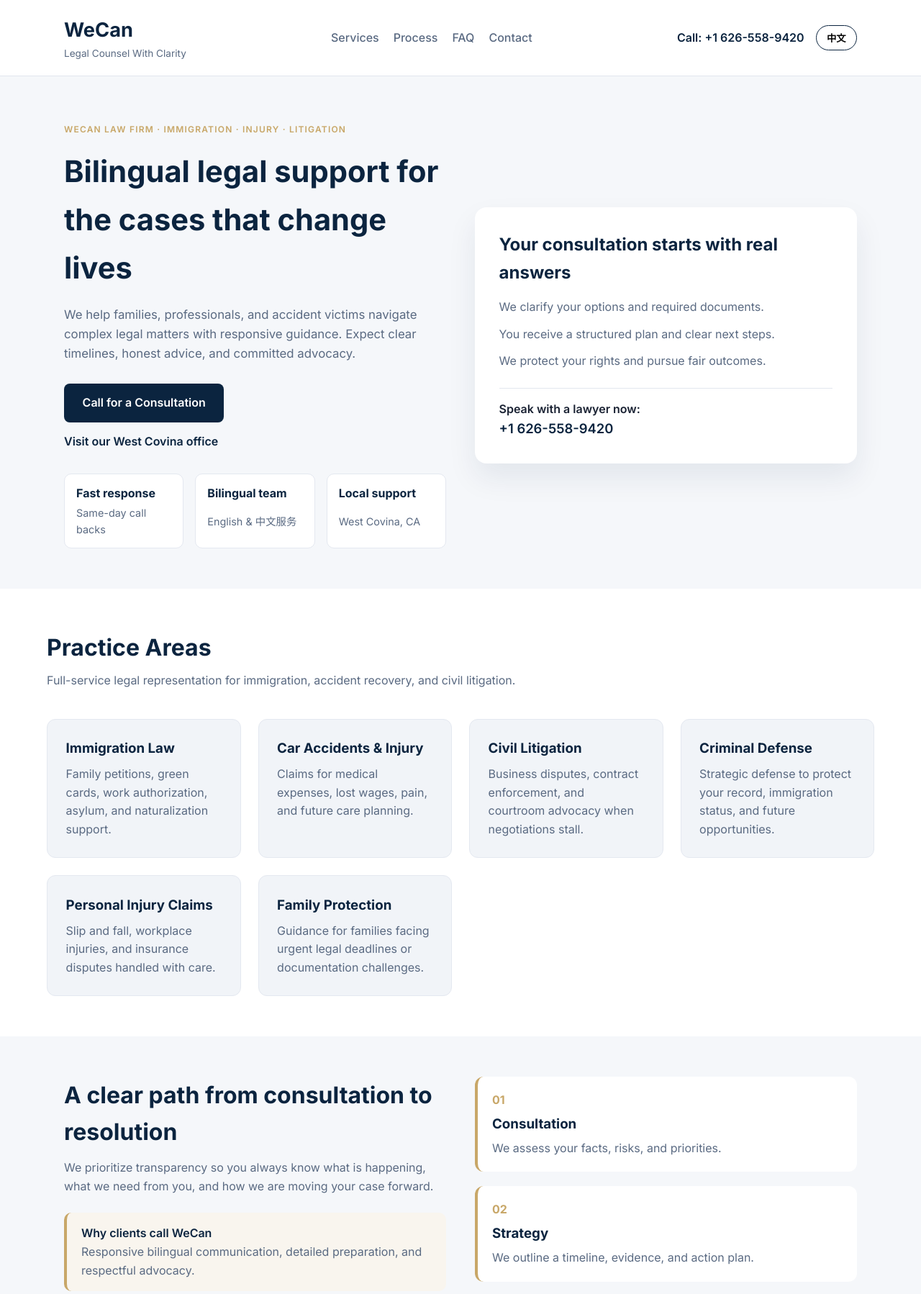
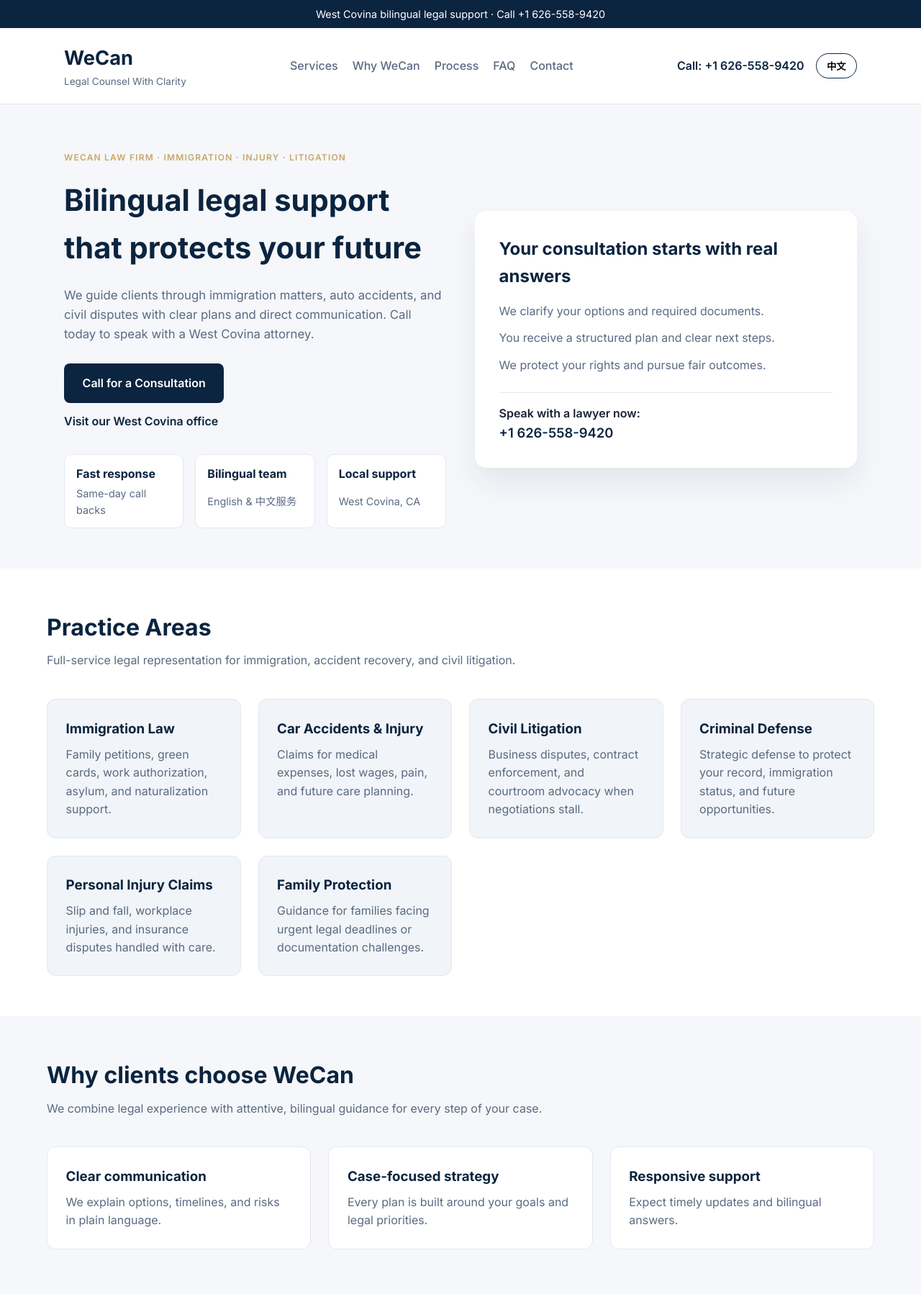
Before and after one commit to lvzhe/WeCanFirm, a website: page public/index.html in a window 1280 px wide. Shown: the top 1798 px of the page at 72% size. Drawn offline with Linux system fonts and the light colour scheme.

Commit message:
Refresh WeCan bilingual landing page

```diff
--- a/public/index.html
+++ b/public/index.html
@@ -12,6 +12,7 @@
       name="keywords"
       content="WeCan Law Firm, West Covina lawyer, immigration attorney, car accident lawyer, civil litigation, bilingual law firm"
     />
+    <meta name="robots" content="index, follow" />
     <link rel="canonical" href="https://wecanfirm.com" />
     <meta property="og:title" content="WeCan Law Firm | West Covina" />
     <meta
@@ -20,6 +21,11 @@
     />
     <meta property="og:type" content="website" />
     <meta property="og:url" content="https://wecanfirm.com" />
+    <meta property="og:locale" content="en_US" />
+    <meta property="og:site_name" content="WeCan Law Firm" />
+    <meta name="twitter:card" content="summary" />
+    <link rel="alternate" href="https://wecanfirm.com" hreflang="en" />
+    <link rel="alternate" href="https://wecanfirm.com" hreflang="zh" />
     <link rel="stylesheet" href="styles.css" />
     <link rel="preconnect" href="https://fonts.googleapis.com" />
     <link rel="preconnect" href="https://fonts.gstatic.com" crossorigin />
@@ -43,12 +49,20 @@
           "addressCountry": "US"
         },
         "areaServed": "West Covina, CA",
-        "availableLanguage": ["English", "Chinese"]
+        "availableLanguage": ["English", "Chinese"],
+        "priceRange": "$$",
+        "slogan": "Clear legal guidance in English and Chinese"
       }
     </script>
   </head>
   <body>
+    <a class="skip-link" href="#main" data-i18n="skip">Skip to content</a>
     <header class="site-header">
+      <div class="top-bar">
+        <p data-i18n="topBar">
+          West Covina bilingual legal support · Call +1 626-558-9420
+        </p>
+      </div>
       <nav class="navbar">
         <div class="logo">
           <span>WeCan</span>
@@ -56,6 +70,7 @@
         </div>
         <div class="nav-links">
           <a href="#services" data-i18n="navServices">Services</a>
+          <a href="#advantages" data-i18n="navAdvantages">Why WeCan</a>
           <a href="#process" data-i18n="navProcess">Process</a>
           <a href="#faq" data-i18n="navFaq">FAQ</a>
           <a href="#contact" data-i18n="navContact">Contact</a>
@@ -67,14 +82,14 @@
       </nav>
     </header>
 
-    <main>
+    <main id="main">
       <section class="hero">
         <div class="hero-content">
           <p class="eyebrow" data-i18n="eyebrow">WeCan Law Firm · Immigration · Injury · Litigation</p>
-          <h1 data-i18n="heroTitle">Bilingual legal support for the cases that change lives</h1>
+          <h1 data-i18n="heroTitle">Bilingual legal support that protects your future</h1>
           <p class="hero-text" data-i18n="heroText">
-            We help families, professionals, and accident victims navigate complex legal matters with
-            responsive guidance. Expect clear timelines, honest advice, and committed advocacy.
+            We guide clients through immigration matters, auto accidents, and civil disputes with
+            clear plans and direct communication. Call today to speak with a West Covina attorney.
           </p>
           <div class="hero-actions">
             <a class="primary" href="tel:+16265589420" data-i18n="heroCta">Call for a Consultation</a>
@@ -152,6 +167,29 @@
             <p data-i18n="service6Text">
               Guidance for families facing urgent legal deadlines or documentation challenges.
             </p>
+          </article>
+        </div>
+      </section>
+
+      <section class="advantages" id="advantages">
+        <div class="section-header">
+          <h2 data-i18n="advantagesTitle">Why clients choose WeCan</h2>
+          <p data-i18n="advantagesSubtitle">
+            We combine legal experience with attentive, bilingual guidance for every step of your case.
+          </p>
+        </div>
+        <div class="advantages-grid">
+          <article>
+            <h3 data-i18n="advantage1Title">Clear communication</h3>
+            <p data-i18n="advantage1Text">We explain options, timelines, and risks in plain language.</p>
+          </article>
+          <article>
+            <h3 data-i18n="advantage2Title">Case-focused strategy</h3>
+            <p data-i18n="advantage2Text">Every plan is built around your goals and legal priorities.</p>
+          </article>
+          <article>
+            <h3 data-i18n="advantage3Title">Responsive support</h3>
+            <p data-i18n="advantage3Text">Expect timely updates and bilingual answers.</p>
           </article>
         </div>
       </section>
@@ -261,6 +299,8 @@
       </div>
     </footer>
 
+    <a class="mobile-call" href="tel:+16265589420" data-i18n="mobileCall">Call +1 626-558-9420</a>
+
     <script src="script.js"></script>
   </body>
 </html>
--- a/public/script.js
+++ b/public/script.js
@@ -1,15 +1,18 @@
 const translations = {
   en: {
+    skip: "Skip to content",
+    topBar: "West Covina bilingual legal support · Call +1 626-558-9420",
     tagline: "Legal Counsel With Clarity",
     navServices: "Services",
+    navAdvantages: "Why WeCan",
     navProcess: "Process",
     navFaq: "FAQ",
     navContact: "Contact",
     call: "Call: +1 626-558-9420",
     eyebrow: "WeCan Law Firm · Immigration · Injury · Litigation",
-    heroTitle: "Bilingual legal support for the cases that change lives",
+    heroTitle: "Bilingual legal support that protects your future",
     heroText:
-      "We help families, professionals, and accident victims navigate complex legal matters with responsive guidance. Expect clear timelines, honest advice, and committed advocacy.",
+      "We guide clients through immigration matters, auto accidents, and civil disputes with clear plans and direct communication. Call today to speak with a West Covina attorney.",
     heroCta: "Call for a Consultation",
     heroSecondary: "Visit our West Covina office",
     badge1Title: "Fast response",
@@ -41,6 +44,15 @@ const translations = {
     service5Text: "Slip and fall, workplace injuries, and insurance disputes handled with care.",
     service6Title: "Family Protection",
     service6Text: "Guidance for families facing urgent legal deadlines or documentation challenges.",
+    advantagesTitle: "Why clients choose WeCan",
+    advantagesSubtitle:
+      "We combine legal experience with attentive, bilingual guidance for every step of your case.",
+    advantage1Title: "Clear communication",
+    advantage1Text: "We explain options, timelines, and risks in plain language.",
+    advantage2Title: "Case-focused strategy",
+    advantage2Text: "Every plan is built around your goals and legal priorities.",
+    advantage3Title: "Responsive support",
+    advantage3Text: "Expect timely updates and bilingual answers.",
     processTitle: "A clear path from consultation to resolution",
     processText:
       "We prioritize transparency so you always know what is happening, what we need from you, and how we are moving your case forward.",
@@ -74,19 +86,23 @@ const translations = {
     contactOfficeTitle: "Office",
     contactOfficeNote: "Easy access with nearby parking.",
     footerText: "Professional legal counsel for immigrants, families, and injured clients.",
-    footerCall: "Call us anytime:"
+    footerCall: "Call us anytime:",
+    mobileCall: "Call +1 626-558-9420"
   },
   zh: {
+    skip: "跳至内容",
+    topBar: "西科汶纳双语法律支持 · 致电 +1 626-558-9420",
     tagline: "清晰专业的法律服务",
     navServices: "服务领域",
+    navAdvantages: "选择 WeCan",
     navProcess: "服务流程",
     navFaq: "常见问题",
     navContact: "联系咨询",
     call: "咨询电话：+1 626-558-9420",
     eyebrow: "WeCan 律师事务所 · 移民 · 伤害 · 诉讼",
-    heroTitle: "为关键案件提供双语法律支持",
+    heroTitle: "双语法律支持，守护您的未来",
     heroText:
-      "我们协助家庭、专业人士与事故受害者应对复杂法律事务，提供及时回应、清晰流程与专业代理。",
+      "我们协助客户处理移民、车祸与民事纠纷，提供清晰方案与直接沟通。欢迎致电西科汶纳律师咨询。",
     heroCta: "立即电话咨询",
     heroSecondary: "欢迎到访西科汶纳办公室",
     badge1Title: "快速响应",
@@ -114,9 +130,17 @@ const translations = {
     service5Text: "滑倒、工伤与保险争议等案件代理。",
     service6Title: "家庭权益保护",
     service6Text: "协助家庭应对紧急期限与文件需求。",
+    advantagesTitle: "客户选择 WeCan 的原因",
+    advantagesSubtitle: "结合法律经验与双语服务，全程陪伴您的案件进展。",
+    advantage1Title: "沟通清晰",
+    advantage1Text: "用通俗语言说明方案、时间与风险。",
+    advantage2Title: "策略聚焦",
+    advantage2Text: "根据您的目标制定专属策略。",
+    advantage3Title: "响应及时",
+    advantage3Text: "保持进度更新与双语答复。",
     processTitle: "清晰透明的服务路径",
     processText: "我们注重透明沟通，让您了解每一步需要什么、何时进行、如何推进。",
-    highlightTitle: "客户选择 WeCan 的原因",
+    highlightTitle: "客户信赖 WeCan",
     highlightText: "双语沟通迅速、准备充分、尊重每位客户。",
     step1Title: "初步咨询",
     step1Text: "评估案件事实、风险与重点。",
@@ -146,7 +170,8 @@ const translations = {
     contactOfficeTitle: "地址",
     contactOfficeNote: "附近停车便利。",
     footerText: "为移民、家庭与受伤客户提供专业法律服务。",
-    footerCall: "欢迎来电咨询："
+    footerCall: "欢迎来电咨询：",
+    mobileCall: "拨打 +1 626-558-9420"
   }
 };
 
--- a/public/styles.css
+++ b/public/styles.css
@@ -26,12 +26,39 @@ a {
   text-decoration: none;
 }
 
+.skip-link {
+  position: absolute;
+  left: -999px;
+  top: 1rem;
+  background: var(--primary);
+  color: var(--white);
+  padding: 0.5rem 1rem;
+  border-radius: 999px;
+  z-index: 20;
+}
+
+.skip-link:focus {
+  left: 1rem;
+}
+
 .site-header {
   background: var(--white);
   border-bottom: 1px solid #e2e6ee;
   position: sticky;
   top: 0;
   z-index: 10;
+}
+
+.top-bar {
+  background: var(--primary);
+  color: var(--white);
+  text-align: center;
+  padding: 0.5rem 1.5rem;
+  font-size: 0.9rem;
+}
+
+.top-bar p {
+  margin: 0;
 }
 
 .navbar {
@@ -239,6 +266,35 @@ a {
   color: var(--muted);
 }
 
+.advantages {
+  background: var(--bg);
+  padding: 3.5rem 1.5rem;
+}
+
+.advantages-grid {
+  max-width: 1150px;
+  margin: 0 auto;
+  display: grid;
+  grid-template-columns: repeat(auto-fit, minmax(240px, 1fr));
+  gap: 1.5rem;
+}
+
+.advantages-grid article {
+  background: var(--white);
+  padding: 1.6rem;
+  border-radius: 12px;
+  border: 1px solid #e4e8f0;
+}
+
+.advantages-grid h3 {
+  color: var(--primary);
+  margin-bottom: 0.5rem;
+}
+
+.advantages-grid p {
+  color: var(--muted);
+}
+
 .process {
   max-width: 1150px;
   margin: 0 auto;
@@ -406,6 +462,21 @@ a {
   margin-top: 0.5rem;
 }
 
+.mobile-call {
+  position: fixed;
+  bottom: 1rem;
+  left: 50%;
+  transform: translateX(-50%);
+  background: var(--accent);
+  color: var(--primary);
+  padding: 0.85rem 1.6rem;
+  border-radius: 999px;
+  font-weight: 700;
+  box-shadow: 0 12px 30px rgba(11, 36, 63, 0.2);
+  display: none;
+  z-index: 20;
+}
+
 @media (max-width: 900px) {
   .navbar {
     flex-direction: column;
@@ -427,4 +498,15 @@ a {
   .cta-strip {
     text-align: center;
   }
+
+  .nav-links {
+    gap: 0.75rem;
+  }
+
+  .mobile-call {
+    display: inline-flex;
+    align-items: center;
+    justify-content: center;
+    width: calc(100% - 2rem);
+  }
 }
```
